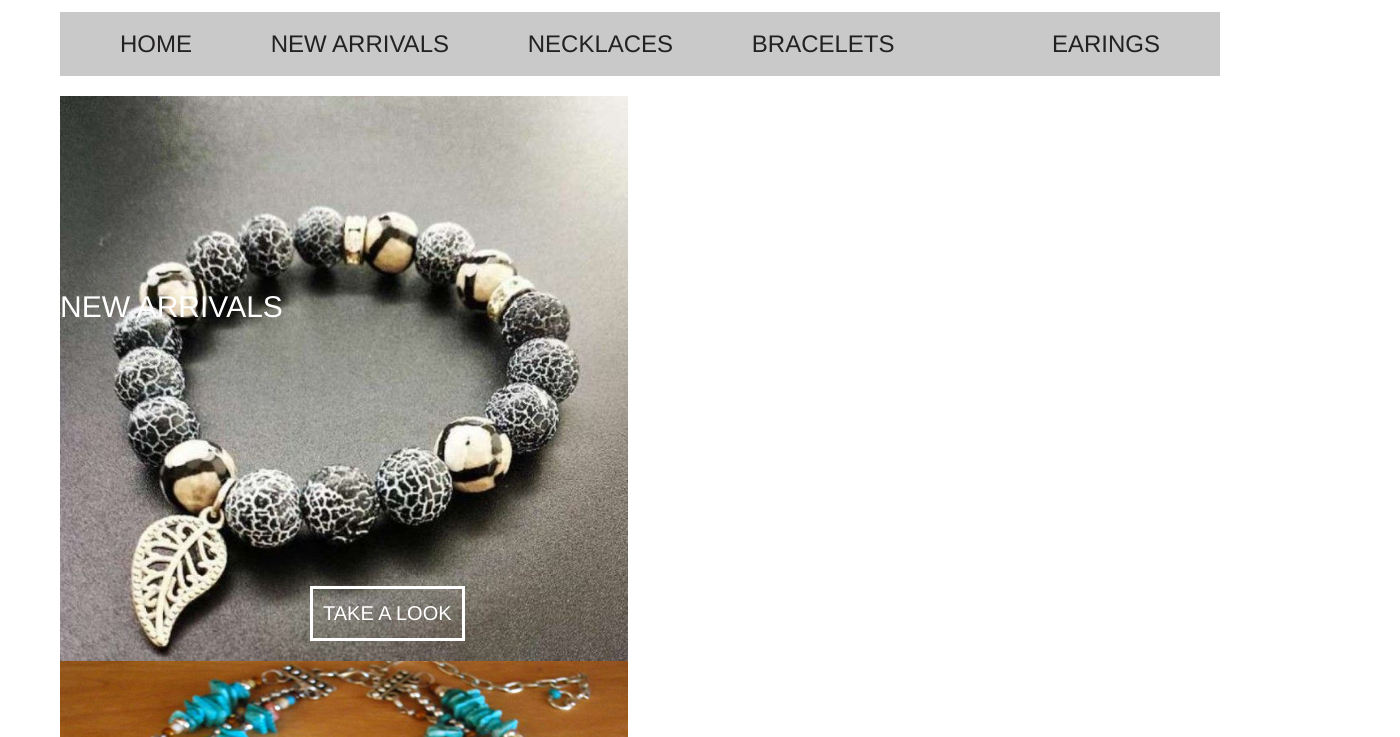
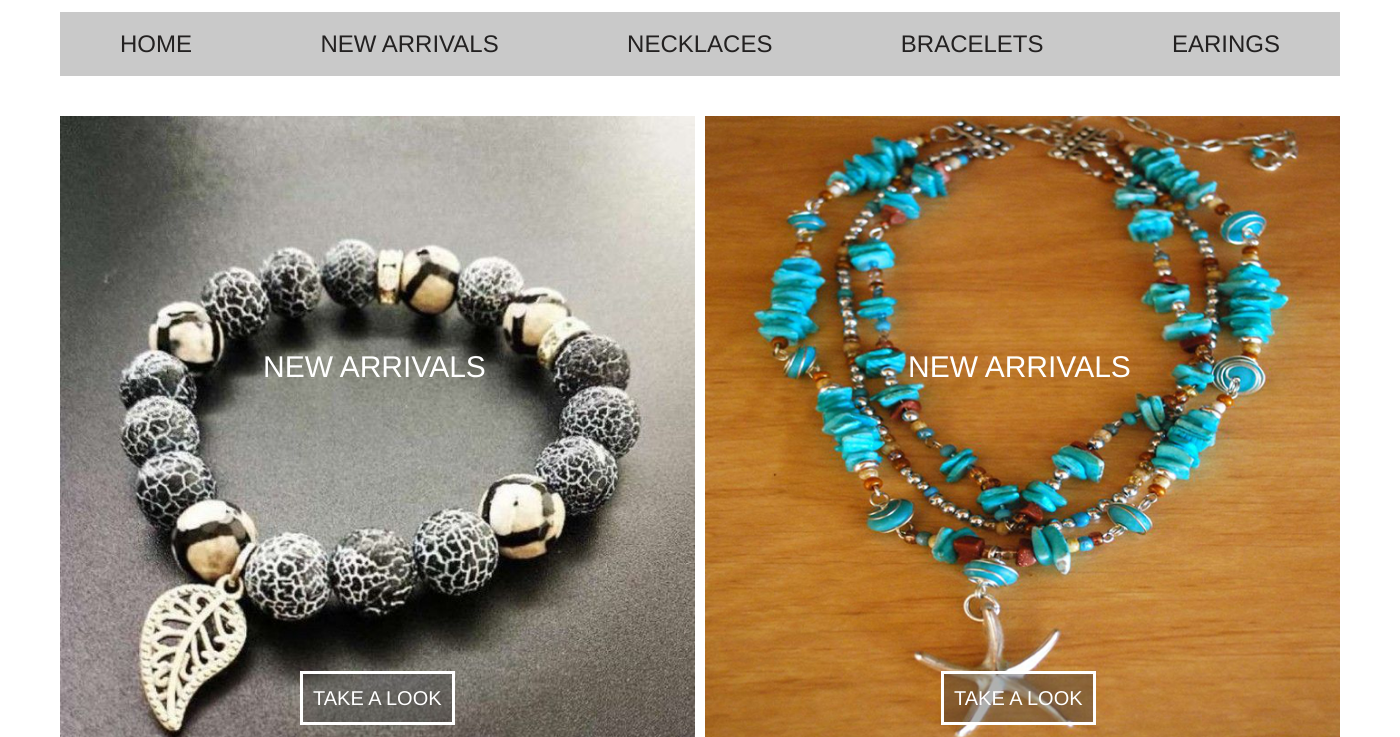
Before and after one commit to GimelYoung/The-Blue-Rose, a plain HTML site: page Index.html in a window 1280 px wide. Shown: the part 183-920 px from the top of the page, 1400 px wide, since content can reach past the window. Drawn offline with nearby package versions, Linux system fonts and the light colour scheme.

Commit message:
Finished Homepage
added products and product links

```diff
--- a/Index.html
+++ b/Index.html
@@ -12,10 +12,10 @@
   <script src="https://maxcdn.bootstrapcdn.com/bootstrap/3.3.7/js/bootstrap.min.js" integrity="sha384-Tc5IQib027qvyjSMfHjOMaLkfuWVxZxUPnCJA7l2mCWNIpG9mGCD8wGNIcPD7Txa" crossorigin="anonymous"></script>
 <style>
   body {
-    min-width: 1000px;
+    min-width: 1400px;
   }
   .sitebody {
-    max-width: 1400px;
+    width: 1400px;
     margin: auto;
   }
   header {
@@ -68,37 +68,69 @@
     padding: 15px 60px;
     margin: 0;
   }
+  li {
+    text-align: center;
+  }
   p {
     display: inline;
   }
   .productdisplay {
-      max-height: 700px;
+    height: 700px;
     margin: 0px 60px;
     padding: 20px 0px;
     /* height: auto;
     display: flex;
     justify-content: space-between; */
   }
-    .product {
+  .product1 {
     height: auto;
-      width: 49%;
+    width: 100%;
+    max-width: 635px;
     margin: auto;
+    float: left;
+    padding: 20px 0px;
   }
-    .new {
+  .product2 {
+    height: auto;
+    width: 100%;
+    max-width: 635px;
+    margin: auto;
+    float: right;
+    padding: 20px 0px;
+  }
+  .new1 {
     position: absolute;
     font-size: 30px;
-      margin: -375px 0px 0px 0px;
+    margin: 250px 0px 0px 203px;
     color: white;
     text-align: center;
   }
-    .link {
+  .new2 {
+    position: absolute;
+    font-size: 30px;
+    margin: 250px 0px 0px 848px;
+    color: white;
+    text-align: center;
+    }
+    .link1 {
       position: absolute;
       font-size: 20px;
-      margin: -75px 250px 0px 250px;
+      margin: 575px 0px 0px -395px;
       border: solid;
       padding: 10px;
       border-color: white;
       color: white;
+      background-color: rgba(62, 60, 60, .4);
+    }
+    .link2 {
+      position: absolute;
+      font-size: 20px;
+      margin: 575px 0px 0px 246px;
+      border: solid;
+      padding: 10px;
+      border-color: white;
+      color: white;
+      background-color: rgba(62, 60, 60, .4);
     }
 
     .socialmediabar {
@@ -107,6 +139,7 @@
       border-top-color: rgba(201, 201, 201, 0.5);
       border-width: 1px;
       margin: 0px 60px;
+      clear: both;
     }
     .socialmedia {
       padding-top: 16px;
@@ -165,6 +198,7 @@
       width: 300px;
       height: 28px;
       font-size: 12px;
+      padding-left: 10px;
     }
     .button {
     text-align: center;
@@ -225,24 +259,18 @@
         <a href="#" class="navlinks"> <li> HOME </li> </a>
         <a href="#" class="navlinks"> <li> NEW ARRIVALS </li> </a>
         <a href="#" class="navlinks"> <li> NECKLACES </li> </a>
-        <a href="#" class="navlinks"> <li> BRACELETS </li> <a>
+        <a href="#" class="navlinks"> <li> BRACELETS </li> </a>
         <a href="#" class="navlinks"> <li> EARINGS </li> </a>
     </ul>
   </div>
 
   <div class="productdisplay">
-
-  <div>
-    <img src="204d9ea0dd11c66e2442f061d3b881fb.jpg" class="product">
-    <div class="new"> NEW ARRIVALS </div>
-    <div class="link"> TAKE A LOOK </div>
-  </div>
-  <div>
-    <img src="c11e083c7ea8ec963eed81f2ff4133062.jpg" class="product">
-    <div class="new"> NEW ARRIVALS </div>
-    <div class="link"> TAKE A LOOK </div>
-  </div>
-
+    <img src="204d9ea0dd11c66e2442f061d3b881fb.jpg" class="product1">
+    <div class="new1"> NEW ARRIVALS </div>
+    <a href="#" class="link1"><p> TAKE A LOOK </p></a>
+    <img src="c11e083c7ea8ec963eed81f2ff4133062.jpg" class="product2">
+    <div class="new2"> NEW ARRIVALS </div>
+    <a href="#" class="link2"><p> TAKE A LOOK </p></a>
   </div>
 
   <div class="socialmediabar">
```
Lines whose indentation alone changed are shown as unchanged.
